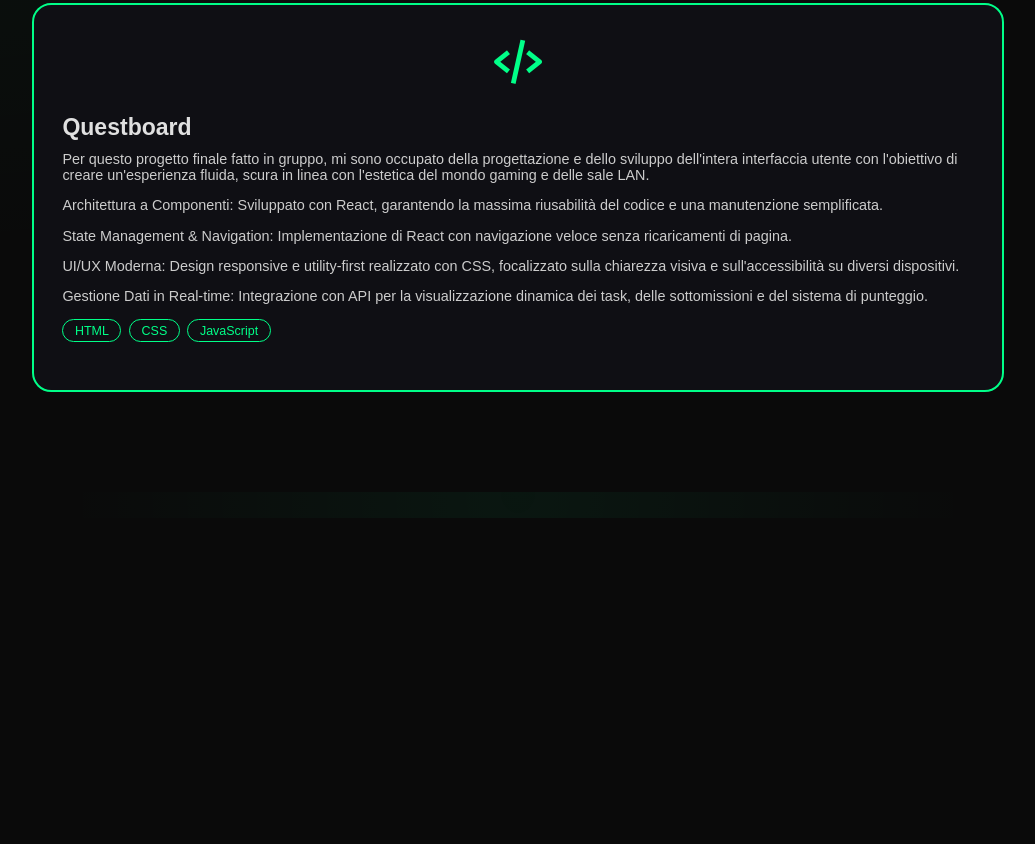
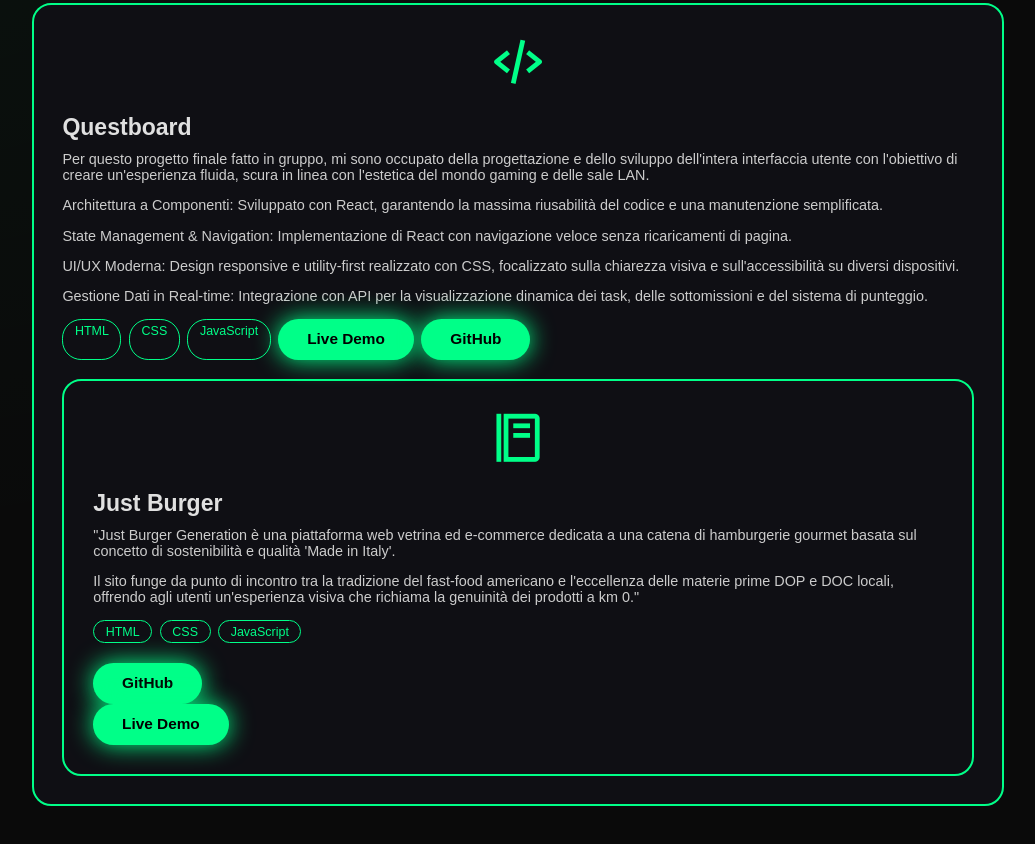
Before and after one commit to rosariolettiero54/Portfolio-Rosario, a plain HTML site: page src/main/resources/templates/HTML/progetti.html in a window 1280 px wide. Shown: the part 282-1126 px from the top of the page, without its empty margins (122-1157 px from the left). Before the commit the page ends 800 px from the top, so only its background shows below. Drawn offline with nearby package versions, Linux system fonts and the light colour scheme.

Commit message:
Modifiche

```diff
--- a/src/main/resources/templates/HTML/progetti.html
+++ b/src/main/resources/templates/HTML/progetti.html
@@ -45,10 +45,36 @@
                         <span>HTML</span>
                         <span>CSS</span>
                         <span>JavaScript</span>
+                        <div class="project-links">
+                          <a href="https://questboard-ibf8.onrender.com/" target="_blank" class="btn">Live Demo</a>
+                      </div>
+                      <div class="project-links">
+                          <a href="https://github.com/Generation-Group2/QuestBoard" target="_blank" class="btn">GitHub</a>
                     </div>
                 </div>
             </div>
+              <div class="project-card">
+                  <div class="project-img">
+                      <i class='bx bx-food-menu'></i>
+                  </div>
+                  <div class="project-info">
+                      <h3>Just Burger</h3>
+                      <p>"Just Burger Generation è una piattaforma web vetrina ed e-commerce dedicata a una catena di hamburgerie gourmet basata sul concetto di sostenibilità e qualità 'Made in Italy'.</p>
+                      <p>Il sito funge da punto di incontro tra la tradizione del fast-food americano e l'eccellenza delle materie prime DOP e DOC locali, offrendo agli utenti un'esperienza visiva che richiama la genuinità dei prodotti a km 0."</p>
+                      <div class="project-tags">
+                          <span>HTML</span>
+                          <span>CSS</span>
+                          <span>JavaScript</span>
+                      </div>
+                      <div class="project-links">
+                          <a href="https://github.com/rosariolettiero54/just-burger" target="_blank" class="btn">GitHub</a>
+                      </div>
+                       <div class="project-links">
+                          <a href="http://justburgergeneration.altervista.org/" target="_blank" class="btn">Live Demo</a>
+                      </div>
 
+                  </div>
+              </div>
       </section>
 
     <script src="/JS/script.js"></script>
```
